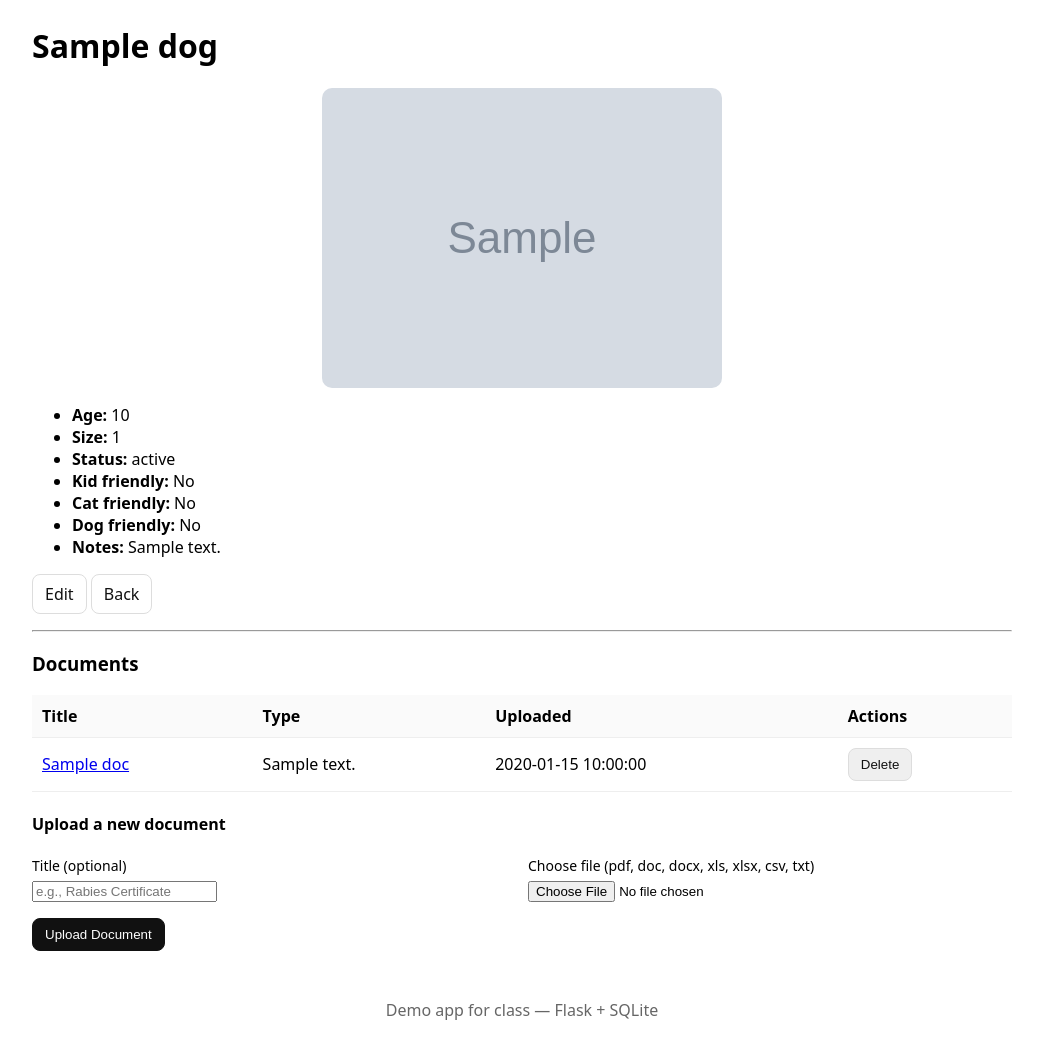
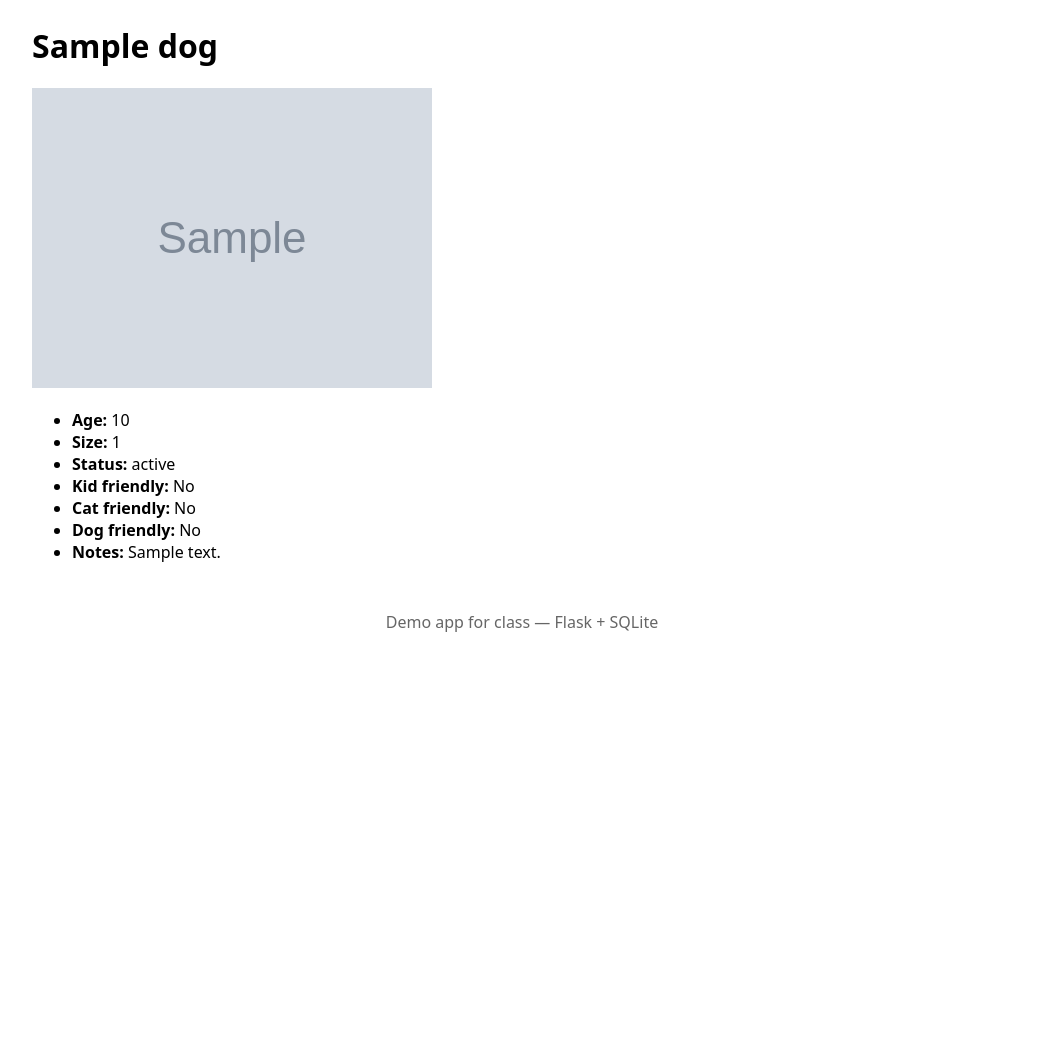
Before and after one commit to alexanmf/dog-app, a Flask app: template dog_profile_demo/templates/detail.html in a window 1280 px wide. Shown: the part 65-1110 px from the top of the page, without its empty margins (118-1161 px from the left). After the commit the page ends 697 px from the top, so only its background shows below. Run offline with Flask 3, Linux system fonts and the light colour scheme; the template is opened without the code that fills it: most values are stand-ins (such as "Sample title", 1, 10 or a date in 2020); grey boxes marked "Sample" are stand-in pictures; some libraries are stand-ins or nearby versions.

Commit message:
Refactor dog image display and info section

```diff
--- a/dog_profile_demo/templates/detail.html
+++ b/dog_profile_demo/templates/detail.html
@@ -3,9 +3,15 @@
 
 <h1>{{ dog.name }}</h1>
 
-{% if dog.image_url %}
-  <img src="{{ dog.image_url }}" alt="{{ dog.name }}"
-       style="max-width:400px; border-radius:10px; display:block; margin:16px auto;">
+<div class="dog-header">
+  {% set raw = dog.image_url %}
+  {% if raw %}
+    {% if raw.startswith('http') %}
+      {% set img_src = raw %}
+    {% else %}
+      {% set img_src = url_for('static', filename=raw) %}
+    {% endif %}
+    <img src="{{ img_src }}" alt="{{ dog.name }}">
   {% endif %}
 
   <ul class="dog-info">
@@ -17,59 +23,8 @@
     <li><strong>Dog friendly:</strong> {{ 'Yes' if dog.dog_friendly else 'No' }}</li>
     <li><strong>Notes:</strong> {{ dog.notes }}</li>
   </ul>
+</div>
 
-<p style="margin-top:12px;">
-  <a class="btn" href="{{ url_for('edit', dog_id=dog.id) }}">Edit</a>
-  <a class="btn" href="{{ url_for('index') }}">Back</a>
-</p>
-
-<hr>
-
-<h3>Documents</h3>
-
-{% if docs %}
-<table>
-  <thead>
-    <tr>
-      <th>Title</th>
-      <th>Type</th>
-      <th>Uploaded</th>
-      <th>Actions</th>
-    </tr>
-  </thead>
-  <tbody>
-  {% for doc in docs %}
-    <tr>
-      <td><a href="{{ doc.file_url }}" target="_blank" rel="noopener">{{ doc.title }}</a></td>
-      <td>{{ doc.content_type or 'file' }}</td>
-      <td>{{ doc.uploaded_at }}</td>
-      <td>
-        <form method="post" action="{{ url_for('delete_doc', doc_id=doc.id) }}"
-              onsubmit="return confirm('Delete this document?')">
-          <button class="btn" type="submit">Delete</button>
-        </form>
-      </td>
-    </tr>
-  {% endfor %}
-  </tbody>
-</table>
-{% else %}
-<p>No documents uploaded yet.</p>
-{% endif %}
-
-<h4>Upload a new document</h4>
-<form method="post" action="{{ url_for('upload_doc', dog_id=dog.id) }}" enctype="multipart/form-data">
-  <div class="row">
-    <div>
-      <label>Title (optional)</label>
-      <input name="title" placeholder="e.g., Rabies Certificate">
-    </div>
-    <div>
-      <label>Choose file (pdf, doc, docx, xls, xlsx, csv, txt)</label>
-      <input type="file" name="document" required>
-    </div>
-  </div>
-  <p><button class="btn primary" type="submit">Upload Document</button></p>
-</form>
+{# … keep the rest of your documents section here … #}
 
 {% endblock %}
```
Lines whose indentation alone changed are shown as unchanged.
